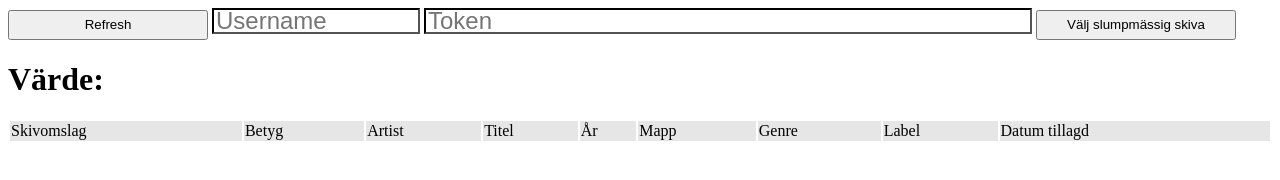
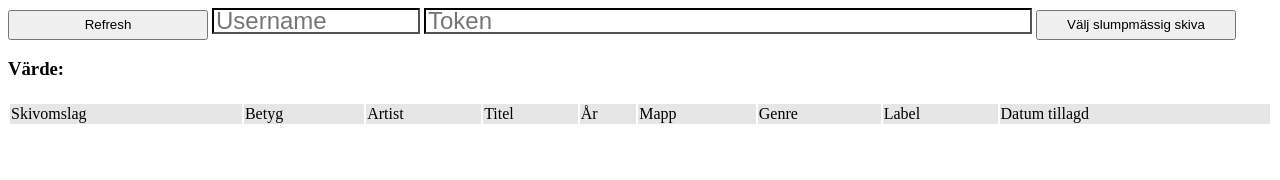
Before and after one commit to EdwardKN/DiscogsSorting, a plain HTML site: page index.html in a window 1280 px wide. Drawn offline with Linux system fonts and the light colour scheme.

Commit message:
mindre text

```diff
--- a/index.html
+++ b/index.html
@@ -41,6 +41,7 @@
           width: 100%;
         }
 
+
         .search{
           background-color: #E6E6E6;
           border: 0px;
@@ -78,7 +79,7 @@
   <input id="token" placeholder="Token" type="text" style="font-size:18pt;height:20px;width:600px;">
   <button id="randomize" type="button" onmouseup="getRandomDisc()" style="width:200px;height:30px;">Välj slumpmässig skiva</button>
   <d>
-    <h1 id ="worth">Värde:</h1>
+    <h3 id ="worth">Värde:</h3>
   </d>
 
   <h1 id="loaded"></h1>
```
